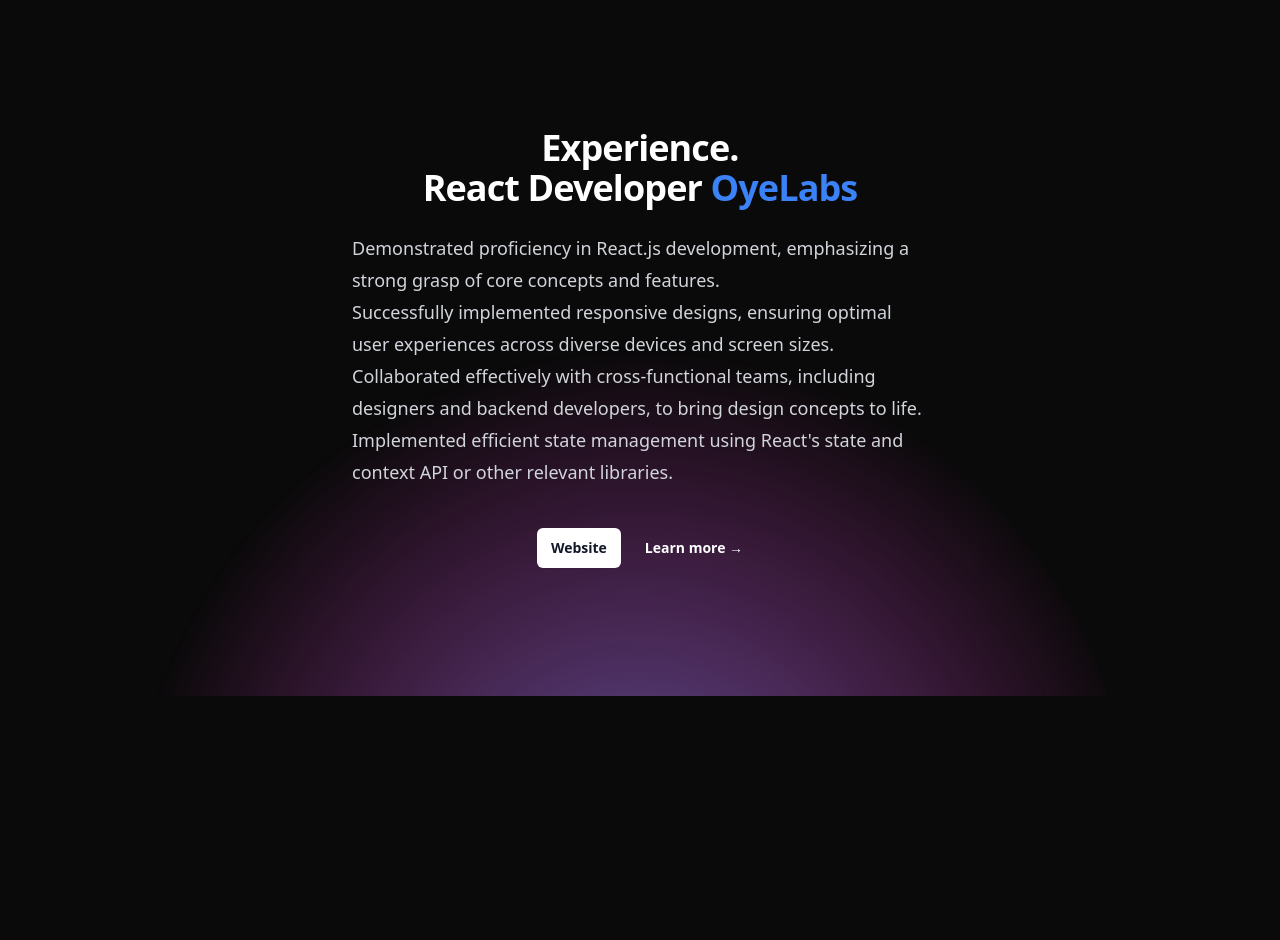
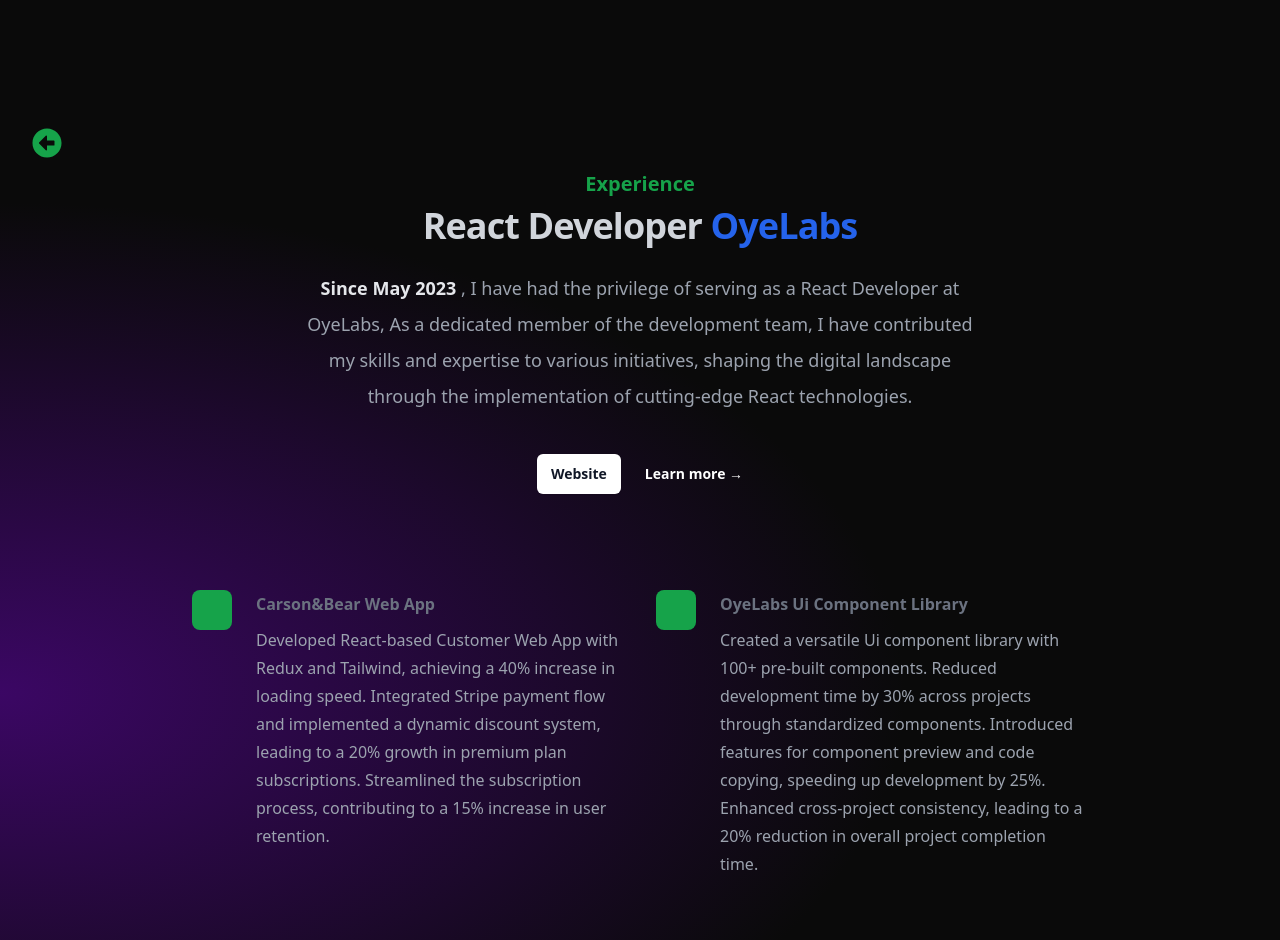
Before and after one commit to abhishek-06-singh/portfolio-2024, a React (Create React App) app: page /experience in a window 1280 px wide. Shown: the top 940 px of the page. Before the commit the page ends 800 px from the top, so only its background shows below. Built offline with nearby package versions, Linux system fonts and the light colour scheme.

Commit message:
added newsletter section

```diff
--- a/src/components/AboutMe.jsx
+++ b/src/components/AboutMe.jsx
@@ -4,9 +4,12 @@
 import { SiJavascript, SiTailwindcss } from "react-icons/si";
 import { SiRedux } from "react-icons/si";
 import { TfiGithub } from "react-icons/tfi";
+import { FaArrowAltCircleLeft } from "react-icons/fa";
+import { Link } from "react-router-dom";
 
 const AboutMe = () => {
   return (
+    <>
       <div className="bg-neutral-950 pb-16 pt-24 sm:pb-24 sm:pt-32 xl:pb-32">
         <div className="bg-gradient-to-r from-green-800 to-green-950 pb-20 sm:pb-24 xl:pb-0 ">
           <div className="mx-auto flex max-w-7xl flex-col items-center gap-x-8 gap-y-10 px-6 sm:gap-y-8 lg:px-8 xl:flex-row xl:items-stretch">
@@ -40,10 +43,10 @@
                     <span className="text-blue-600">React,</span>{" "}
                     <span className="text-purple-600">Redux,</span>
                     <span className="text-yellow-600">JavaScript, </span>
-                  and <span className="text-indigo-500">Tailwind CSS</span>. My
-                  passion lies in creating visually appealing and responsive web
-                  applications. I bring a keen eye for design and a commitment
-                  to clean, efficient code to every project.
+                    and <span className="text-indigo-500">Tailwind CSS</span>.
+                    My passion lies in creating visually appealing and
+                    responsive web applications. I bring a keen eye for design
+                    and a commitment to clean, efficient code to every project.
                   </p>
                 </blockquote>
 
@@ -69,6 +72,9 @@
                       My Github
                     </div>
                   </a>
+                  <Link to={"/"}>
+                    <FaArrowAltCircleLeft className=" mt-3 text-3xl text-green-300 mb-3 hover:scale-95 transition-transform duration-300 ease-in-out hover:text-green-500 " />
+                  </Link>
                 </figcaption>
               </figure>
             </div>
@@ -76,6 +82,7 @@
           <div></div>
         </div>
       </div>
+    </>
   );
 };
 
--- a/src/components/Experience.jsx
+++ b/src/components/Experience.jsx
@@ -1,73 +1,51 @@
 import React from "react";
-const features = [
-  { name: "Origin", description: "Designed by Good Goods, Inc." },
+import { FaArrowAltCircleLeft } from "react-icons/fa";
+import { Link } from "react-router-dom";
+const experience = [
   {
-    name: "Material",
+    project: "Carson&Bear Web App",
     description:
-      "Solid walnut base with rare earth magnets and polycarbonate add-ons.",
-  },
-  { name: "Dimensions", description: '15" x 3.75" x .75"' },
-  { name: "Finish", description: "Hand sanded and finished with natural oil" },
-  {
-    name: "Includes",
-    description:
-      "Pen Tray, Phone Tray, Small Tray, Large Tray, Sticky Note Holder",
+      "Developed React-based Customer Web App with Redux and Tailwind, achieving a 40% increase in loading speed. Integrated Stripe payment flow and implemented a dynamic discount system, leading to a 20% growth in premium plan subscriptions. Streamlined the subscription process, contributing to a 15% increase in user retention.",
   },
   {
-    name: "Considerations",
+    project: "OyeLabs Ui Component Library",
     description:
-      "Made from natural materials. Grain and color vary with each item.",
+      "Created a versatile Ui component library with 100+ pre-built components. Reduced development time by 30% across projects through standardized components. Introduced features for component preview and code copying, speeding up development by 25%. Enhanced cross-project consistency, leading to a 20% reduction in overall project completion time.",
+  },
+  {
+    project: "The Excursionist",
+    description:
+      "Contributed to building Admin Panel and Customer Web App. Developed Customer Web App with React, Redux, and Tailwind, achieving a 25% improvement in UI responsiveness. Maintained a stellar 95% on-time delivery rate, meeting project deadlines consistently. Reduced bugs by 40% through rigorous coding best practices.",
+  },
+  {
+    project: "Insta Service Project (Intern)",
+    description:
+      "Collaborated in creating the Insta Service platform with a team of 5 developers. Implemented 12 APIs seamlessly into the frontend, broadening the platform's functionality. Played a key role in bug fixing, successfully resolving more than 60+ issues, ensuring a stable and reliable platform. Collaborated closely with the testing team, participating in regular testing cycles to identify and address issues promptly.",
   },
 ];
 const Experience = () => {
   return (
-    <div className="relative isolate overflow-hidden bg-neutral-950">
-      <svg
-        viewBox="0 0 1024 1024"
-        className="absolute left-1/2 top-1/2 -z-10 h-[64rem] w-[64rem] -translate-x-1/2 [mask-image:radial-gradient(closest-side,white,transparent)]"
-        aria-hidden="true"
-      >
-        <circle
-          cx={502}
-          cy={502}
-          r={502}
-          fill="url(#8d958450-c69f-4251-94bc-4e091a323369)"
-          fillOpacity="0.7"
-        />
-        <defs>
-          <radialGradient id="8d958450-c69f-4251-94bc-4e091a323369">
-            <stop stopColor="#7775D6" />
-            <stop offset={1} stopColor="#E935C1" />
-          </radialGradient>
-        </defs>
-      </svg>
-      <div className="px-6 py-24 sm:px-6 sm:py-32 lg:px-8">
-        <div className="mx-auto max-w-2xl text-center">
-          <h2 className="text-3xl font-bold tracking-tight text-white sm:text-4xl">
-            Experience.
-            <br />
-            React Developer <span className="text-blue-500">OyeLabs</span>
+    <div className="bg-[radial-gradient(ellipse_at_left,_var(--tw-gradient-stops))] from-purple-950 via-neutral-950 to-neutral-950 py-24 sm:py-32">
+      <div className="mx-auto max-w-7xl px-6 lg:px-8">
+        <Link to={"/"}>
+          <FaArrowAltCircleLeft className="text-3xl text-green-600 mb-3 hover:scale-95 transition-transform duration-300 ease-in-out hover:text-green-500" />
+        </Link>
+        <div className="mx-auto max-w-2xl lg:text-center">
+          <h2 className=" font-bold leading-7 text-green-600 text-xl">
+            Experience
           </h2>
-
-          <ul className="mx-auto mt-6 max-w-xl text-lg leading-8 text-gray-300 text-start">
-            <li>
-              Demonstrated proficiency in React.js development, emphasizing a
-              strong grasp of core concepts and features.
-            </li>
-            <li>
-              Successfully implemented responsive designs, ensuring optimal user
-              experiences across diverse devices and screen sizes.
-            </li>
-            <li>
-              Collaborated effectively with cross-functional teams, including
-              designers and backend developers, to bring design concepts to
-              life.
-            </li>
-            <li>
-              Implemented efficient state management using React's state and
-              context API or other relevant libraries.
-            </li>
-          </ul>
+          <p className="mt-2 text-3xl font-bold tracking-tight text-gray-300 sm:text-4xl">
+            React Developer <span className="text-blue-600"> OyeLabs</span>
+          </p>
+          <p className="mt-6 text-lg leading-9 text-gray-400 ">
+            <span className="text-gray-200 font-bold">Since May 2023</span> , I
+            have had the privilege of serving as a React Developer at OyeLabs,
+            As a dedicated member of the development team, I have contributed my
+            skills and expertise to various initiatives, shaping the digital
+            landscape through the implementation of cutting-edge React
+            technologies.
+          </p>
+        </div>
 
         <div className="mt-10 flex items-center justify-center gap-x-6">
           <a
@@ -83,6 +61,20 @@
             Learn more <span aria-hidden="true">→</span>
           </a>
         </div>
+        <div className="mx-auto mt-16 max-w-2xl sm:mt-20 lg:mt-24 lg:max-w-4xl">
+          <dl className="grid max-w-xl grid-cols-1 gap-x-8 gap-y-10 lg:max-w-none lg:grid-cols-2 lg:gap-y-16">
+            {experience.map((experience) => (
+              <div key={experience.name} className="relative pl-16">
+                <dt className="text-base font-semibold leading-7 text-gray-500">
+                  <div className="absolute left-0 top-0 flex h-10 w-10 items-center justify-center rounded-lg bg-green-600"></div>
+                  {experience.project}
+                </dt>
+                <dd className="mt-2 text-base leading-7 text-gray-400">
+                  {experience.description}
+                </dd>
+              </div>
+            ))}
+          </dl>
         </div>
       </div>
     </div>
--- a/src/components/ExperienceSlide.jsx
+++ b/src/components/ExperienceSlide.jsx
@@ -1,74 +1,46 @@
 import React from "react";
-const features = [
-  { name: "Origin", description: "Designed by Good Goods, Inc." },
+const experience = [
   {
-    name: "Material",
+    project: "Carson&Bear Web App",
     description:
-      "Solid walnut base with rare earth magnets and polycarbonate add-ons.",
-  },
-  { name: "Dimensions", description: '15" x 3.75" x .75"' },
-  { name: "Finish", description: "Hand sanded and finished with natural oil" },
-  {
-    name: "Includes",
-    description:
-      "Pen Tray, Phone Tray, Small Tray, Large Tray, Sticky Note Holder",
+      "Developed React-based Customer Web App with Redux and Tailwind, achieving a 40% increase in loading speed. Integrated Stripe payment flow and implemented a dynamic discount system, leading to a 20% growth in premium plan subscriptions. Streamlined the subscription process, contributing to a 15% increase in user retention.",
   },
   {
-    name: "Considerations",
+    project: "OyeLabs Ui Component Library",
     description:
-      "Made from natural materials. Grain and color vary with each item.",
+      "Created a versatile Ui component library with 100+ pre-built components. Reduced development time by 30% across projects through standardized components. Introduced features for component preview and code copying, speeding up development by 25%. Enhanced cross-project consistency, leading to a 20% reduction in overall project completion time.",
+  },
+  {
+    project: "The Excursionist",
+    description:
+      "Contributed to building Admin Panel and Customer Web App. Developed Customer Web App with React, Redux, and Tailwind, achieving a 25% improvement in UI responsiveness. Maintained a stellar 95% on-time delivery rate, meeting project deadlines consistently. Reduced bugs by 40% through rigorous coding best practices.",
+  },
+  {
+    project: "Insta Service Project (Intern)",
+    description:
+      "Collaborated in creating the Insta Service platform with a team of 5 developers. Implemented 12 APIs seamlessly into the frontend, broadening the platform's functionality. Played a key role in bug fixing, successfully resolving more than 60+ issues, ensuring a stable and reliable platform. Collaborated closely with the testing team, participating in regular testing cycles to identify and address issues promptly.",
   },
 ];
 const ExperienceSlide = () => {
   return (
-    <div className="relative isolate overflow-hidden bg-neutral-950">
-      <svg
-        viewBox="0 0 1024 1024"
-        className="absolute left-1/2 top-1/2 -z-10 h-[64rem] w-[64rem] -translate-x-1/2 [mask-image:radial-gradient(closest-side,white,transparent)]"
-        aria-hidden="true"
-      >
-        <circle
-          cx={502}
-          cy={502}
-          r={502}
-          fill="url(#8d958450-c69f-4251-94bc-4e091a323369)"
-          fillOpacity="0.7"
-        />
-        <defs>
-          <radialGradient id="8d958450-c69f-4251-94bc-4e091a323369">
-            <stop stopColor="#7775D6" />
-            <stop offset={1} stopColor="#E935C1" />
-          </radialGradient>
-        </defs>
-      </svg>
-      <div className="px-6 py-24 sm:px-6 sm:py-32 lg:px-8">
-        <div className="mx-auto max-w-2xl text-center">
-          <h2 className="text-3xl font-bold tracking-tight text-white sm:text-4xl">
-            Experience.
-            <br />
-            React Developer <span className="text-blue-500">OyeLabs</span>
+    <div className="bg-[radial-gradient(ellipse_at_left,_var(--tw-gradient-stops))] from-purple-950 via-neutral-950 to-neutral-950 py-24 sm:py-32">
+      <div className="mx-auto max-w-7xl px-6 lg:px-8">
+        <div className="mx-auto max-w-2xl lg:text-center">
+          <h2 className=" font-bold leading-7 text-green-600 text-xl">
+            Experience
           </h2>
-
-          <ul className="mx-auto mt-6 max-w-xl text-lg leading-8 text-gray-300 text-start">
-            <li>
-              Demonstrated proficiency in React.js development, emphasizing a
-              strong grasp of core concepts and features.
-            </li>
-            <li>
-              Successfully implemented responsive designs, ensuring optimal user
-              experiences across diverse devices and screen sizes.
-            </li>
-            <li>
-              Collaborated effectively with cross-functional teams, including
-              designers and backend developers, to bring design concepts to
-              life.
-            </li>
-            <li>
-              Implemented efficient state management using React's state and
-              context API or other relevant libraries.
-            </li>
-          </ul>
-
+          <p className="mt-2 text-3xl font-bold tracking-tight text-gray-300 sm:text-4xl">
+            React Developer <span className="text-blue-600"> OyeLabs</span>
+          </p>
+          <p className="mt-6 text-lg leading-9 text-gray-400 ">
+            <span className="text-gray-200 font-bold">Since May 2023</span> , I
+            have had the privilege of serving as a React Developer at OyeLabs,
+            As a dedicated member of the development team, I have contributed my
+            skills and expertise to various initiatives, shaping the digital
+            landscape through the implementation of cutting-edge React
+            technologies.
+          </p>
+        </div>
         <div className="mt-10 flex items-center justify-center gap-x-6">
           <a
             href="https://oyelabs.com/"
@@ -83,6 +55,20 @@
             Learn more <span aria-hidden="true">→</span>
           </a>
         </div>
+        <div className="mx-auto mt-16 max-w-2xl sm:mt-20 lg:mt-24 lg:max-w-4xl">
+          <dl className="grid max-w-xl grid-cols-1 gap-x-8 gap-y-10 lg:max-w-none lg:grid-cols-2 lg:gap-y-16">
+            {experience.map((experience) => (
+              <div key={experience.name} className="relative pl-16">
+                <dt className="text-base font-semibold leading-7 text-gray-500">
+                  <div className="absolute left-0 top-0 flex h-10 w-10 items-center justify-center rounded-lg bg-green-600"></div>
+                  {experience.project}
+                </dt>
+                <dd className="mt-2 text-base leading-7 text-gray-400">
+                  {experience.description}
+                </dd>
+              </div>
+            ))}
+          </dl>
         </div>
       </div>
     </div>
--- a/src/components/HomePage.jsx
+++ b/src/components/HomePage.jsx
@@ -5,6 +5,7 @@
 import SkillsSlide from "./SkillsSlide";
 import ProjectsSlide from "./projects/ProjectsSlide";
 import ExperienceSlide from "./ExperienceSlide";
+import NewsLetter from "./NewsLetter";
 
 const HomePage = () => {
   return (
@@ -13,8 +14,9 @@
       <AmoutMeSlide />
       <SkillsSlide />
       <ProjectsSlide />
+      <ExperienceSlide />
       <TestemonialsSlide />
-      <ExperienceSlide />
+      <NewsLetter />
     </div>
   );
 };
--- /dev/null
+++ b/src/components/NewsLetter.jsx
@@ -0,0 +1,120 @@
+import React, { useState } from "react";
+
+const NewsLetter = () => {
+  const [email, setEmail] = useState("");
+  const [isValidEmail, setIsValidEmail] = useState(true);
+
+  const handleInputChange = (e) => {
+    setEmail(e.target.value);
+
+    setIsValidEmail(validateEmail(e.target.value));
+  };
+
+  const handleSubmit = (e) => {
+    e.preventDefault();
+
+    if (isValidEmail) {
+      const phoneNo = "7000201383";
+
+      const messageHeader =
+        "🚀 Hello, I visited your portfolio. Here are my details for the Newsletter: 🚀";
+
+      const formDataText = `📭My-Email: ${email}\n `;
+
+      const finalMessage = `${messageHeader}\n\n${formDataText}`;
+
+      const encodedFormData = encodeURIComponent(finalMessage);
+
+      window.location.replace(
+        `https://api.whatsapp.com/send?phone=${phoneNo}&text=${encodedFormData}`
+      );
+
+      console.log("Email submitted:", email);
+    } else {
+      console.error("Invalid email");
+    }
+  };
+
+  const validateEmail = (inputEmail) => {
+    const emailRegex = /^[^\s@]+@[^\s@]+\.[^\s@]+$/;
+    return emailRegex.test(inputEmail);
+  };
+
+  return (
+    <div className="bg-neutral-950 pt-16 sm:pt-24">
+      <div className="mx-auto max-w-7xl sm:px-6 lg:px-8">
+        <div className="relative isolate flex flex-col gap-10 overflow-hidden bg-neutral-950 px-6 py-24 shadow-2xl sm:rounded-3xl sm:px-24 xl:flex-row xl:items-center xl:py-32">
+          <h2 className="max-w-2xl text-3xl font-bold tracking-tight text-white sm:text-4xl xl:max-w-none xl:flex-auto">
+            Send Me your email and get notified about new things.
+          </h2>
+          <form className="w-full max-w-md" onSubmit={handleSubmit}>
+            <div className="flex gap-x-4">
+              <label htmlFor="email-address" className="sr-only">
+                Email address
+              </label>
+              <input
+                id="email-address"
+                name="email"
+                type="email"
+                autoComplete="email"
+                required
+                value={email}
+                onChange={handleInputChange}
+                className={`min-w-0 flex-auto rounded-md border-0 bg-white/5 px-3.5 py-2 text-white shadow-sm ring-1 ring-inset ring-white/10 focus:ring-2 focus:ring-inset focus:ring-white sm:text-sm sm:leading-6 ${
+                  isValidEmail ? "" : "border-red-500"
+                }`}
+                placeholder="Enter your email"
+              />
+              <button
+                type="submit"
+                className="flex-none rounded-md bg-white px-3.5 py-2.5 text-sm font-semibold text-gray-900 shadow-sm hover:bg-gray-100 focus-visible:outline focus-visible:outline-2 focus-visible:outline-offset-2 focus-visible:outline-white"
+              >
+                Notify me
+              </button>
+            </div>
+            {!isValidEmail && (
+              <p className="mt-2 text-sm text-red-500">
+                Please enter a valid email address
+              </p>
+            )}
+            <p className="mt-4 text-sm leading-6 text-gray-300">
+              I care about your data. Read our{" "}
+              <a href="#" className="font-semibold text-white">
+                privacy&nbsp;policy
+              </a>
+              .
+            </p>
+          </form>
+          <svg
+            viewBox="0 0 1024 1024"
+            className="absolute left-1/2 top-1/2 -z-10 h-[64rem] w-[64rem] -translate-x-1/2"
+            aria-hidden="true"
+          >
+            <circle
+              cx={512}
+              cy={512}
+              r={512}
+              fill="url(#759c1415-0410-454c-8f7c-9a820de03641)"
+              fillOpacity="0.7"
+            />
+            <defs>
+              <radialGradient
+                id="759c1415-0410-454c-8f7c-9a820de03641"
+                cx={0}
+                cy={0}
+                r={1}
+                gradientUnits="userSpaceOnUse"
+                gradientTransform="translate(512 512) rotate(90) scale(512)"
+              >
+                <stop stopColor="#7775D6" />
+                <stop offset={1} stopColor="#E935C1" stopOpacity={0} />
+              </radialGradient>
+            </defs>
+          </svg>
+        </div>
+      </div>
+    </div>
+  );
+};
+
+export default NewsLetter;
--- a/src/components/projects/Projects.jsx
+++ b/src/components/projects/Projects.jsx
@@ -2,10 +2,15 @@
 import ReactBreeze from "./ReactBreeze";
 import FoodFiesta from "./FoodFiesta";
 import LinkedIn from "./LinkedIn";
+import { FaArrowAltCircleLeft } from "react-icons/fa";
+import { Link } from "react-router-dom";
 
 const Projects = () => {
   return (
     <div className="bg-neutral-950 flex text-center flex-col mt-5">
+      <Link to={"/"} className="lg:pl-20 lg:pt-20 sm:pl-10 lg:pb-10 sm:pb-5">
+        <FaArrowAltCircleLeft className="text-3xl text-green-600 mb-3 hover:scale-95 transition-transform duration-300 ease-in-out hover:text-green-500 " />
+      </Link>
       <span className="text-2xl font-bold text-green-600">
         {" "}
         Projects <span className="text-green-600 animate-pulse">.</span>
--- a/src/components/projects/ProjectsSlide.jsx
+++ b/src/components/projects/ProjectsSlide.jsx
@@ -5,12 +5,12 @@
 const ProjectsSlide = () => {
   return (
     <div className="bg-neutral-950 flex text-center flex-col mt-5">
-      <span className="text-2xl font-bold text-green-600">
+      <span className="text-2xl font-bold text-green-600 lg:mt-20">
         {" "}
         Projects <span className="text-green-600 animate-pulse">.</span>
       </span>
-      <p className="mt-2 text-3xl font-bold tracking-tight text-gray-500 sm:text-4xl">
-        I worked on lots of projects .
+      <p className="mt-2 text-3xl font-bold tracking-tight text-gray-500 sm:text-4xl lg:h-12">
+        These are some of my projects.
       </p>
       <ReactBreeze />
       <FoodFiesta />
```
Lines whose indentation alone changed are shown as unchanged.
